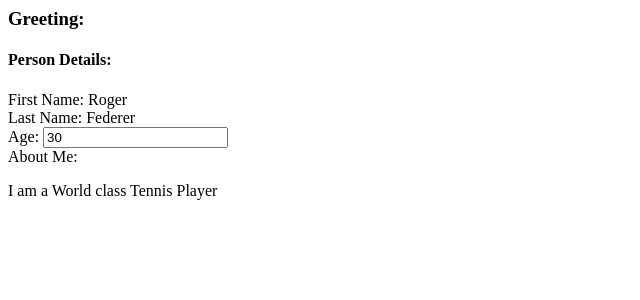
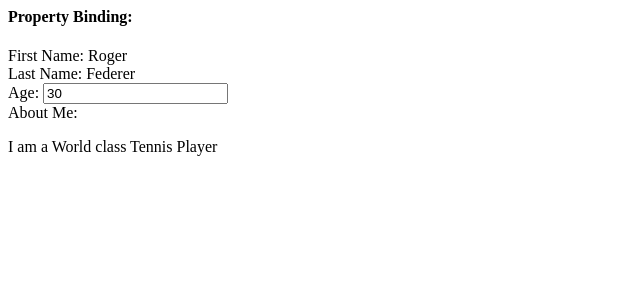
Before and after one commit to jbranjith/angular-js-experiments, an Angular app: page / in a window 1280 px wide. Shown: the top 300 px of the page, without its empty margins (0-640 px from the left). Built offline with nearby package versions, Linux system fonts and the light colour scheme.

Commit message:
2 files modified

```diff
--- a/src/app/app.component.html
+++ b/src/app/app.component.html
@@ -1,2 +1 @@
-<greet greeting="{{ greeting }}"></greet>
-<property-binding bind-age='pAge' [lastname]="pLastName" firstname="{{ pFirstname }}" [aboutme]="pAboutMe"></property-binding>
+<property-binding bind-age='pAge' [lastname]="pLastName" firstname="{{ pFirstname }}" [aboutme]='pAboutMe'></property-binding>
--- a/src/data-binding/property-binding.component.ts
+++ b/src/data-binding/property-binding.component.ts
@@ -2,7 +2,7 @@ import { Component, Input } from '@angular/core';
 
 @Component({
   selector: 'property-binding',
-  template: `<h4>Person Details:</h4>
+  template: `<h4>Property Binding:</h4>
               First Name: {{ firstname }} <br>
               Last Name: {{ lastname }} <br>
               Age: <input type='text' [value]='age'> <br>
@@ -14,4 +14,5 @@ export class PropertyBindingComponent {
   @Input() lastname: string;
   @Input() age: number;
   @Input() aboutme: string;
+  hasCar: boolean;
 }
```
